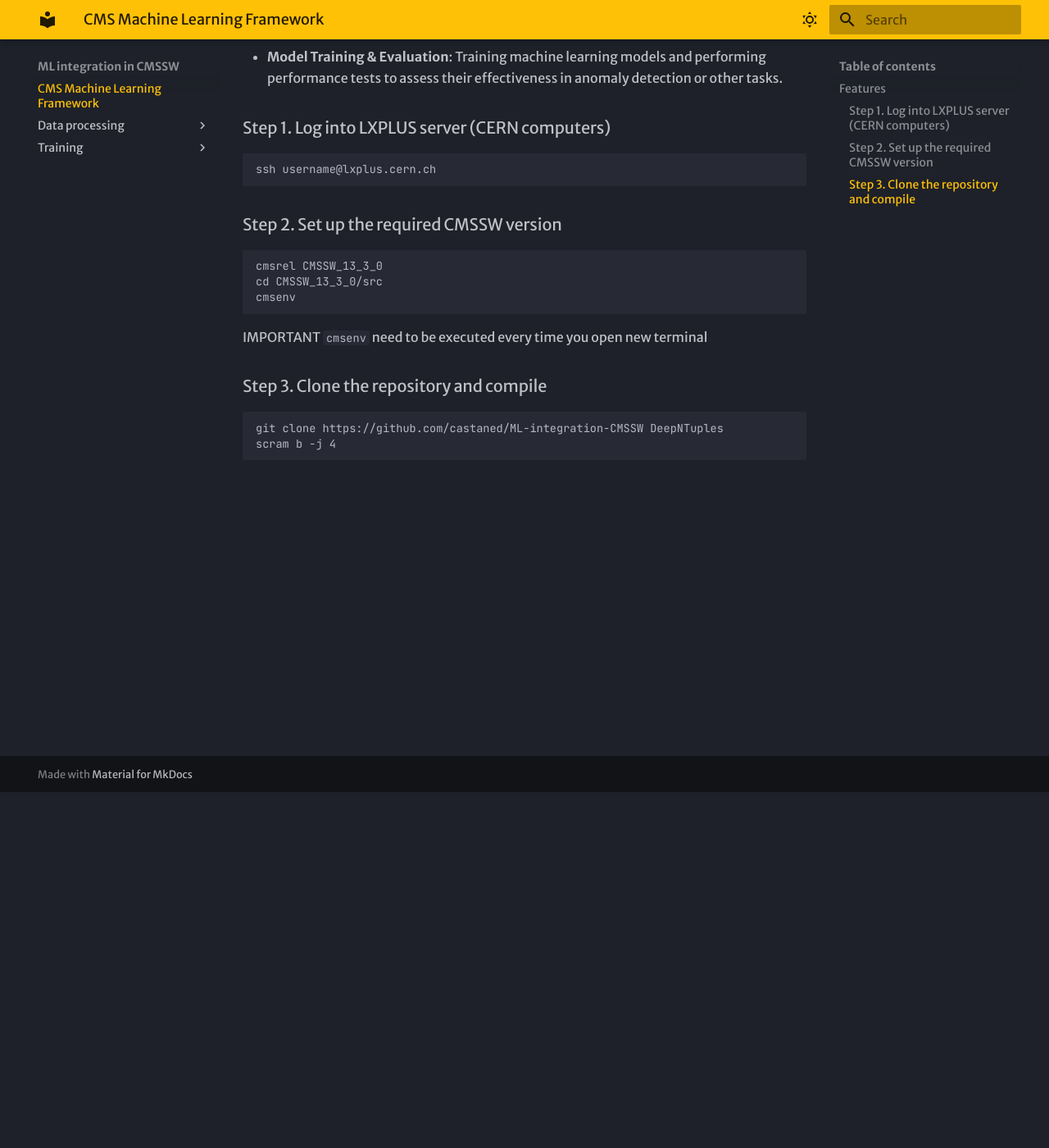
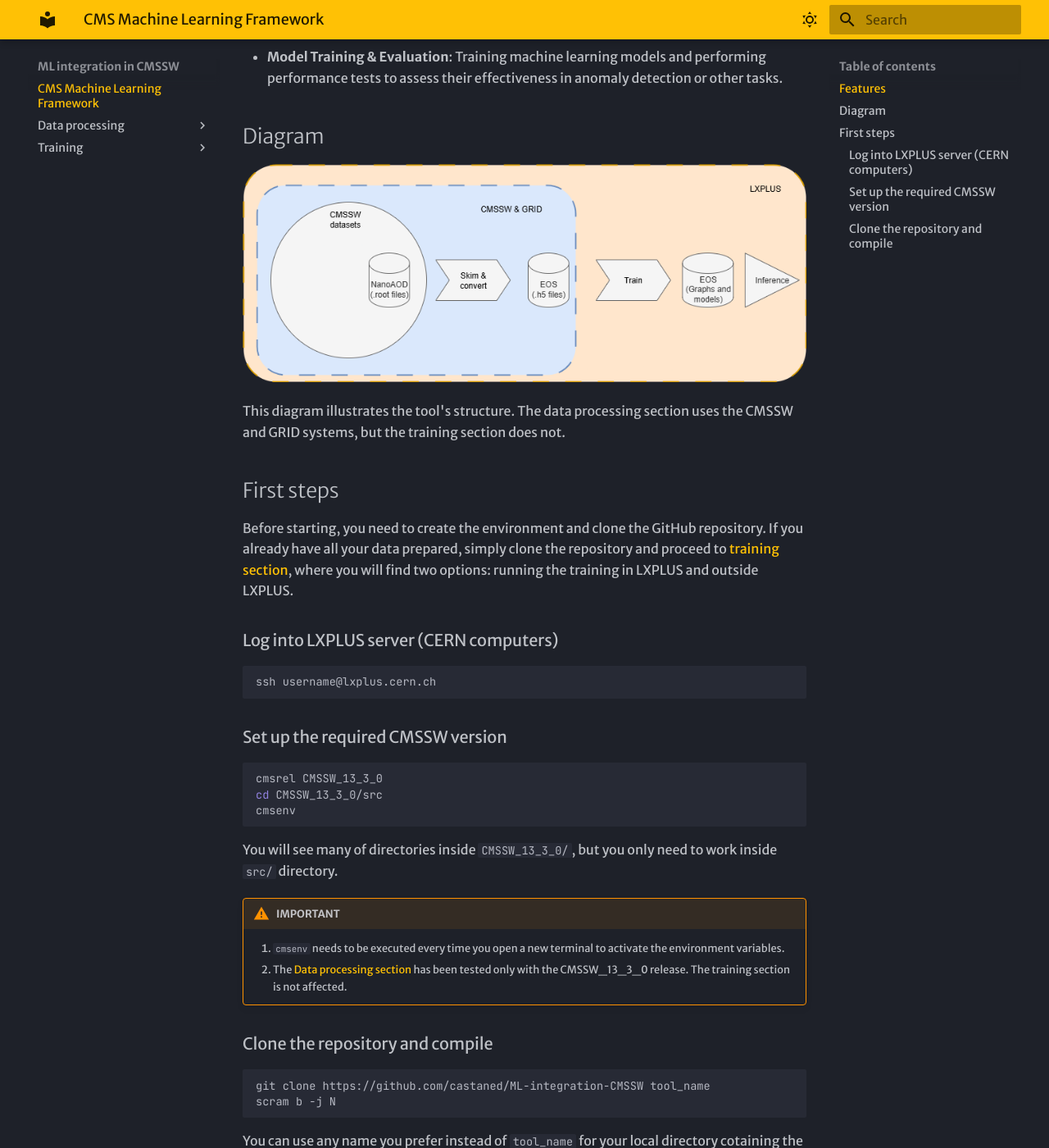
Before and after one commit to castaned/ML-integration-CMSSW, an MkDocs documentation site: the page built from docs/index.md, in a window 1280 px wide and 1400 px high, scrolled down 434 px. Shown: the whole window at 82% size. Built offline with MkDocs 1.6.1 and Material for MkDocs 9.7.7, drawn with Linux system fonts in a browser that asks for light colours; some of the changed text lies outside the part shown.

Commit message:
Update index.md. I added assets dir for images and activate admonitions

````diff
--- a/docs/index.md
+++ b/docs/index.md
@@ -8,15 +8,23 @@ This repository provides a framework for processing, training, and making infere
 - **Data Preparation**: Merging filtered NanoAOD samples and converting them into HDF5 format for efficient ML model training.
 - **Model Training & Evaluation**: Training machine learning models and performing performance tests to assess their effectiveness in anomaly detection or other tasks.
 
+## Diagram
 
+![System architecture](assets/images/fig01-ML-flow.png)
 
-### Step 1. Log into LXPLUS server (CERN computers)
+This diagram illustrates the tool's structure. The data processing section uses the CMSSW and GRID systems, but the training section does not.
+
+## First steps
+
+Before starting, you need to create the environment and clone the GitHub repository. If you already have all your data prepared, simply clone the repository and proceed to [training section](training/01_intro.md), where you will find two options: running the training in LXPLUS and outside LXPLUS.
+
+### Log into LXPLUS server (CERN computers)
 
 ```bash
 ssh username@lxplus.cern.ch
 ```
 
-### Step 2. Set up the required CMSSW version
+### Set up the required CMSSW version
 
 ```bash
 cmsrel CMSSW_13_3_0
@@ -24,11 +32,21 @@ cd CMSSW_13_3_0/src
 cmsenv
 ```
 
-IMPORTANT `cmsenv` need to be executed every time you open new terminal
+You will see many of directories inside `CMSSW_13_3_0/`, but you only need to work inside `src/` directory.
 
-### Step 3. Clone the repository  and compile
+!!! warning "IMPORTANT"
+    1. `cmsenv` needs to be executed every time you open a new terminal to activate the environment variables.
+    2. The [Data processing section](data_processing/01_nanoAOD_to_h5.md) has been tested only with the CMSSW_13_3_0 release. The training section is not affected.
+
+### Clone the repository and compile
 
 ```bash
-git clone https://github.com/castaned/ML-integration-CMSSW DeepNTuples
-scram b -j 4
+git clone https://github.com/castaned/ML-integration-CMSSW tool_name
+scram b -j N
 ```
+
+You can use any name you prefer instead of `tool_name` for your local directory cotaining the GitHub repository. In the second command, `N` represents the CPUs to use for compiling and building the code inside `src/` directory, which uses dependencies from the CMSSW system. If you are unsure about `N`, simply run `scram b` without the `-j` flag, it will use all the available CPUs.
+
+
+!!! note "Resources"
+    If you want to learn more about the CMSSW system, its structure, and commands, you can explore [Intro to CMSSW](https://cms-opendata-workshop.github.io/workshop2022-lesson-cmssw/) and [CMSSW SCRAM](https://twiki.cern.ch/twiki/bin/view/CMSPublic/SWGuideBuildFile).
--- a/mkdocs.yml
+++ b/mkdocs.yml
@@ -23,3 +23,8 @@ theme:
     font:
       text: Merriweather Sans
       code: JetBrains Mono
+
+markdown_extensions:
+   - admonition
+   - pymdownx.details
+   - pymdownx.superfences
````
Also changed, not shown: docs/assets/images/fig01-ML-flow.png (added).
